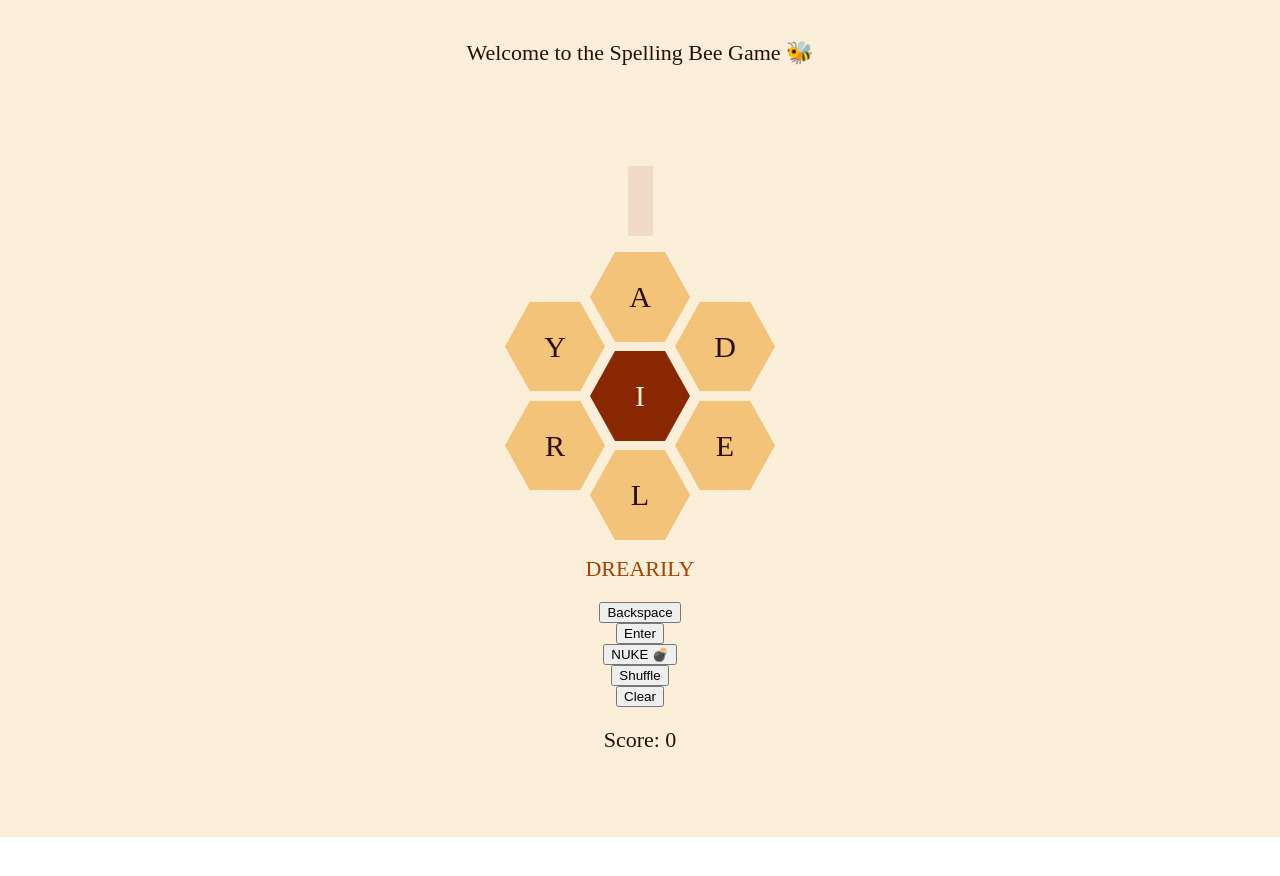
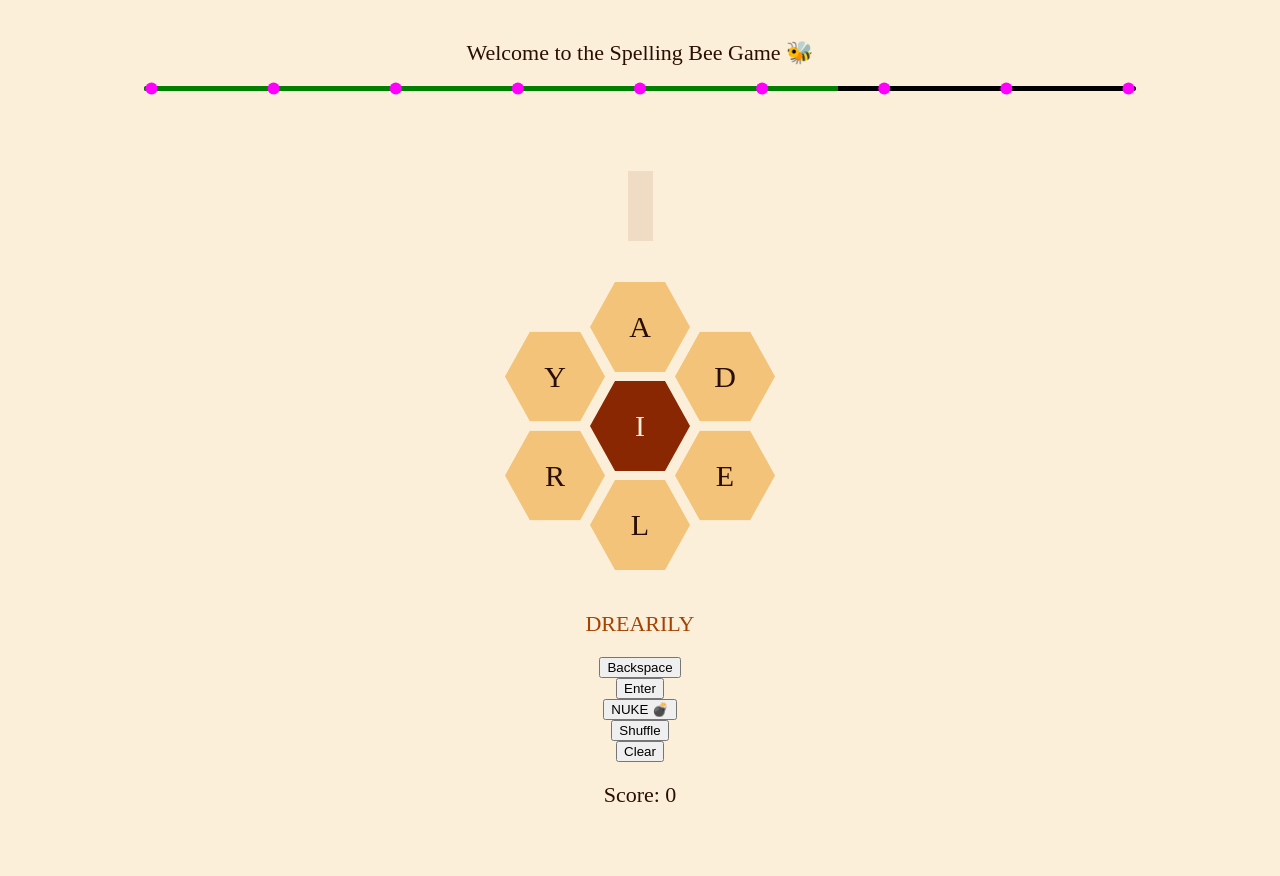
Before and after one commit to DollarStoreBattery/BuzzWords_Frontend, a Next.js app: page / in a window 1280 px wide. Shown: the top 876 px of the page. Before the commit the page ends 837 px from the top, so only its background shows below. Built offline with nearby package versions, Linux system fonts and the light colour scheme; a web font is replaced by a local one.

Commit message:
basic progress bar with circles made

```diff
--- a/components/EnterButton.tsx
+++ b/components/EnterButton.tsx
@@ -1,38 +1,7 @@
 import { useEffect } from "react";
 import { SolutionAndScore } from "../lib/gameTypes";
-import usePlaySessionStore, {
-  BadGuessReasons,
-} from "../lib/usePlaySessionStore";
-
-const MIN_GUESS_LENGTH = 4;
-const MAX_GUESS_LENGTH = 20;
-
-// needs access to the store to update the error
-export const handleGuessSubmit = (
-  centralLetter: string,
-  solutionsWithScores: SolutionAndScore
-) => {
-  const guess = usePlaySessionStore.getState().currentGuess;
-  const wordsFound = usePlaySessionStore.getState().wordsFound;
-
-  let badGuess = undefined;
-  if (guess.length < MIN_GUESS_LENGTH) {
-    badGuess = BadGuessReasons.TOO_SHORT;
-  } else if (guess.length > MAX_GUESS_LENGTH) {
-    badGuess = BadGuessReasons.TOO_LONG;
-  } else if (!guess.includes(centralLetter)) {
-    badGuess = BadGuessReasons.MISSING_CENTRE;
-  } else if (wordsFound.includes(guess)) {
-    badGuess = BadGuessReasons.ALREADY_FOUND;
-  } else if (!Object.keys(solutionsWithScores).includes(guess)) {
-    badGuess = BadGuessReasons.NOT_IN_WORD_LIST;
-  }
-  if (badGuess) {
-    usePlaySessionStore.getState().setBadGuessReason(badGuess);
-  } else {
-    usePlaySessionStore.getState().submitGuess(solutionsWithScores[guess]);
-  }
-};
+import { handleGuessSubmit } from "../lib/handleGuessSubmit";
+import usePlaySessionStore from "../lib/usePlaySessionStore";
 
 type EnterButtonProps = {
   solutionsWithScores: SolutionAndScore;
@@ -40,7 +9,6 @@ type EnterButtonProps = {
   puzzleLetters: Array<string>;
 };
 
-// it is dependent on current guess state because it's only enabled once the current guess is at least 4 letters
 const EnterButton = ({
   solutionsWithScores,
   centralLetter,
@@ -53,7 +21,7 @@ const EnterButton = ({
 
   const keyboardInputHandler = (event: KeyboardEvent): void => {
     const key = event.key;
-    // while an error or success is showing dissallow inputs
+    // dissallow inputs while an error/success is showing
     if (
       !badGuessActive &&
       !successActive &&
--- a/components/GameGrid.tsx
+++ b/components/GameGrid.tsx
@@ -12,7 +12,7 @@ import TextElement from "./basic/TextElement";
 
 const HoneyCombContainer = styled.div({
   display: "grid",
-  marginBlock: "min(20%,95px)",
+  marginBlock: "120px",
 });
 
 type HoneyCombType = {
--- /dev/null
+++ b/components/ProgressBar.tsx
@@ -0,0 +1,57 @@
+import styled from "@emotion/styled";
+
+const progressHeight = 5;
+const circleSize = 15;
+
+const ProgressContainer = styled("div")({
+  backgroundColor: "black",
+  width: "80%",
+  height: progressHeight,
+  borderRadius: "5px",
+  //   display: "flex",
+  //   justifyContent: "space-between",
+  display: "grid",
+  gridTemplateColumns: "repeat(9, auto)",
+  justifyContent: "space-between",
+});
+
+const ProgressFiller = styled("div")({
+  height: progressHeight,
+  backgroundColor: "green",
+  borderRadius: "5px 0 0 5px",
+  width: "70%",
+  transition: `width 500ms ease-in-out`,
+  gridColumnStart: "span 9",
+});
+
+const Bubble = styled("div")({
+  zIndex: 3,
+  height: circleSize,
+  width: circleSize,
+  backgroundColor: "magenta",
+  clipPath: "circle(40%)",
+  //   transform: "translateY(-16px)",
+  position: "relative",
+  //   top: "-75%",
+  top: `-${(progressHeight + circleSize) / 2}px `,
+  alignSelf: "center",
+});
+
+const ProgressBar = () => {
+  return (
+    <ProgressContainer>
+      <ProgressFiller />
+      <Bubble />
+      <Bubble />
+      <Bubble />
+      <Bubble />
+      <Bubble />
+      <Bubble />
+      <Bubble />
+      <Bubble />
+      <Bubble />
+    </ProgressContainer>
+  );
+};
+
+export default ProgressBar;
--- /dev/null
+++ b/lib/handleGuessSubmit.ts
@@ -0,0 +1,31 @@
+import { SolutionAndScore } from "./gameTypes";
+import usePlaySessionStore, { BadGuessReasons } from "./usePlaySessionStore";
+
+const MIN_GUESS_LENGTH = 4;
+const MAX_GUESS_LENGTH = 20;
+// needs access to the store to update the error
+export const handleGuessSubmit = (
+  centralLetter: string,
+  solutionsWithScores: SolutionAndScore
+) => {
+  const guess = usePlaySessionStore.getState().currentGuess;
+  const wordsFound = usePlaySessionStore.getState().wordsFound;
+
+  let badGuess = undefined;
+  if (guess.length < MIN_GUESS_LENGTH) {
+    badGuess = BadGuessReasons.TOO_SHORT;
+  } else if (guess.length > MAX_GUESS_LENGTH) {
+    badGuess = BadGuessReasons.TOO_LONG;
+  } else if (!guess.includes(centralLetter)) {
+    badGuess = BadGuessReasons.MISSING_CENTRE;
+  } else if (wordsFound.includes(guess)) {
+    badGuess = BadGuessReasons.ALREADY_FOUND;
+  } else if (!Object.keys(solutionsWithScores).includes(guess)) {
+    badGuess = BadGuessReasons.NOT_IN_WORD_LIST;
+  }
+  if (badGuess) {
+    usePlaySessionStore.getState().setBadGuessReason(badGuess);
+  } else {
+    usePlaySessionStore.getState().submitGuess(solutionsWithScores[guess]);
+  }
+};
--- a/lib/usePlaySessionStore.ts
+++ b/lib/usePlaySessionStore.ts
@@ -2,7 +2,7 @@ import create from "zustand";
 import { ScoreRankings } from "./gameTypes";
 import shuffle from "lodash.shuffle";
 
-export const UI_WAITING_TIME = 1100; // in milliseconds
+export const UI_WAITING_TIME = 900; // in milliseconds
 const GUESS_LENGTH_LIMIT = 20; // number of characters before you get yelled at
 
 export enum BadGuessReasons {
--- a/pages/index.tsx
+++ b/pages/index.tsx
@@ -15,6 +15,7 @@ import ShuffleButton from "../components/ShuffleButton";
 import ScoreDisplay from "../components/ScoreDisplay";
 import NukeButtonDevOnly from "../components/NukeButtonDevOnly";
 import FeedbackMessage from "../components/FeedbackMessage";
+import ProgressBar from "../components/ProgressBar";
 interface DailyPuzzleProps {
   game: Puzzle;
 }
@@ -34,6 +35,8 @@ const MainPage: NextPage<DailyPuzzleProps> = ({ game }) => {
         <link rel="icon" href="/favicon.ico" />
       </Head>
       <TextElement>Welcome to the Spelling Bee Game 🐝</TextElement>
+      <ProgressBar />
+
       <FeedbackMessage
         pangrams={pangrams}
         scoringScheme={solutionsWithScores}
```
